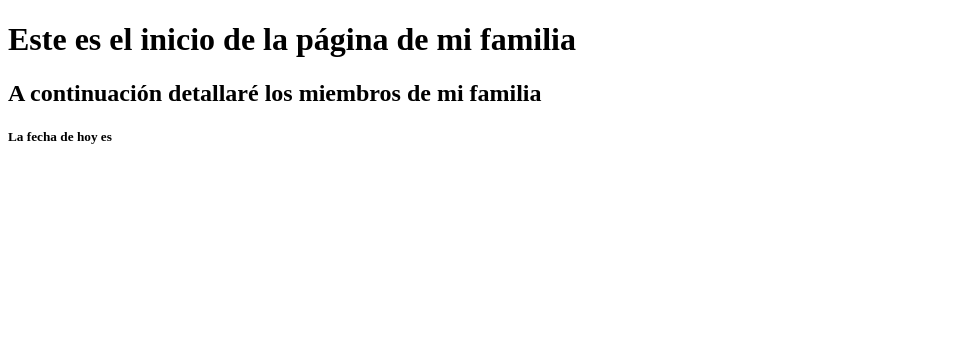
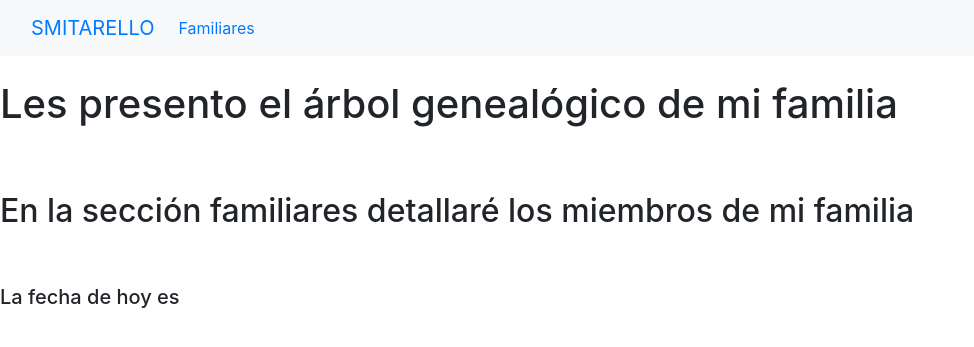
Before and after one commit to DanielSmitarello/familiaMVT, a Python web app: template familiares/Templates/index.html in a window 1280 px wide. Shown: the top 347 px of the page, without its empty margins (0-974 px from the left). Run offline with Jinja, Linux system fonts and the light colour scheme; the template is opened without the code that fills it, so the values that code supplies are empty.

Commit message:
1er commit

```diff
--- a/familiares/Templates/index.html
+++ b/familiares/Templates/index.html
@@ -6,12 +6,33 @@
           content="width=device-width, user-scalable=no, initial-scale=1.0, maximum-scale=1.0, minimum-scale=1.0">
     <meta http-equiv="X-UA-Compatible" content="ie=edge">
     <title>Document</title>
+    <link rel="stylesheet" href="https://cdn.jsdelivr.net/npm/bootstrap@4.6.1/dist/css/bootstrap.min.css" integrity="sha384-zCbKRCUGaJDkqS1kPbPd7TveP5iyJE0EjAuZQTgFLD2ylzuqKfdKlfG/eSrtxUkn" crossorigin="anonymous">
 </head>
 <body>
-    <h1>Este es el inicio de la página de mi familia<h1/>
-    <h2>A continuación detallaré los miembros de mi familia<h2/>
+
+<nav class="navbar navbar-expand-lg bg-light">
+  <div class="container-fluid">
+    <a class="navbar-brand" href="#">SMITARELLO</a>
+    <button class="navbar-toggler" type="button" data-bs-toggle="collapse" data-bs-target="#navbarSupportedContent" aria-controls="navbarSupportedContent" aria-expanded="false" aria-label="Toggle navigation">
+      <span class="navbar-toggler-icon"></span>
+    </button>
+    <div class="collapse navbar-collapse" id="navbarSupportedContent">
+      <ul class="navbar-nav me-auto mb-2 mb-lg-0">
+        </li>
+        <li class="nav-item">
+          <a class="nav-link" href="/familiares/">Familiares</a>
+      </ul>
+      </form>
+    </div>
+  </div>
+</nav>
+
+
+    <br><h1>Les presento el árbol genealógico de mi familia<h1/><br>
+    <h2> En la sección familiares detallaré los miembros de mi familia<h2/><br>
         <h5>La fecha de hoy es {{date}}<h5/>
-{{integrantes}}
-{{date}}
+
 </body>
+<script src="https://cdn.jsdelivr.net/npm/jquery@3.5.1/dist/jquery.slim.min.js" integrity="sha384-DfXdz2htPH0lsSSs5nCTpuj/zy4C+OGpamoFVy38MVBnE+IbbVYUew+OrCXaRkfj" crossorigin="anonymous"></script>
+<script src="https://cdn.jsdelivr.net/npm/bootstrap@4.6.1/dist/js/bootstrap.bundle.min.js" integrity="sha384-fQybjgWLrvvRgtW6bFlB7jaZrFsaBXjsOMm/tB9LTS58ONXgqbR9W8oWht/amnpF" crossorigin="anonymous"></script>
 </html>
--- a/familiares/views.py
+++ b/familiares/views.py
@@ -4,6 +4,7 @@
 from datetime import datetime
 
 # Create your views here.
+
 def familiares(request): #cree la página
     contex = {
     }
@@ -22,7 +23,7 @@
     }
     return render(request, "familiares.html", context = context)
 
-def time(request):
+def time(request): #Función del tiempo.
     hora = datetime.now()
     context = {
         'hora': hora,
```
Also changed, not shown: familiares/Templates/familiares.html (+20 -6 lines).
